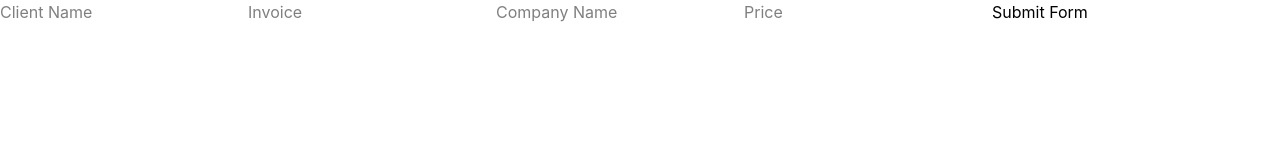
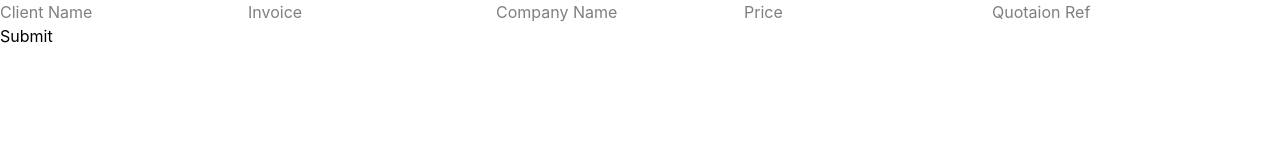
Before and after one commit to Hoss008/invoice-system-for-my-agency, a React app in the folder App/: page / in a window 1280 px wide. Shown: the top 160 px of the page. Built offline with nearby package versions, Linux system fonts and the light colour scheme; the HTML template or start-up script is replaced by a standard one.

Commit message:
qutaion refernce

```diff
--- a/App/src/components/InvoiceForm.jsx
+++ b/App/src/components/InvoiceForm.jsx
@@ -41,7 +41,10 @@ function InvoiceForm() {
 
         <input type="number" placeholder="Price" name="price" />
 
-        <button type="submit">Submit Form</button>
+        <input type="number" placeholder="Quotaion Ref" name="quo" />
+
+
+        <button type="submit">Submit </button>
       </form>
 
       {state?.message && <p>{state.message}</p>}
@@ -65,6 +68,7 @@ function InvoiceForm() {
           )}
           <p>${state.price}</p>
           <p>{`INV-00${state.inv}-EG-26`}</p>
+          <p>{`QUOTATION REF: QT-00${state.quo}-EG-26`}</p>
         </>
       )}
     </>
```
